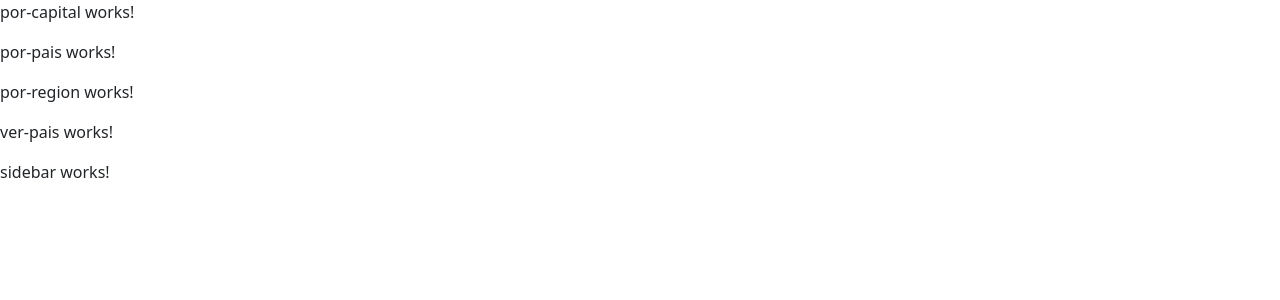
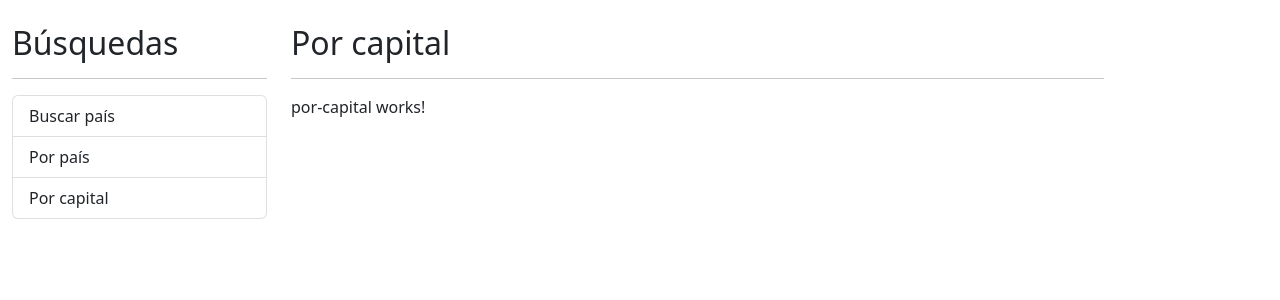
Before and after one commit to m4n50n/angular_intro, an Angular app in the folder 03-paisesApp/: page / in a window 1280 px wide. Shown: the top 300 px of the page. Built offline with nearby package versions, Linux system fonts and the light colour scheme.

Commit message:
Estructura HTML de la aplicacion

```diff
--- a/03-paisesApp/src/app/app.component.html
+++ b/03-paisesApp/src/app/app.component.html
@@ -1,5 +1,19 @@
-<app-por-capital></app-por-capital>
-<app-por-pais></app-por-pais>
-<app-por-region></app-por-region>
-<app-ver-pais></app-ver-pais>
-<app-sidebar></app-sidebar>
+<div class="container row mt-4">
+    <div class="col-3">
+        <h2>Búsquedas</h2>
+        <hr>
+
+        <ul class="list-group">
+            <li class="list-group-item">Buscar país</li>
+            <li class="list-group-item">Por país</li>
+            <li class="list-group-item">Por capital</li>
+        </ul>
+    </div>
+
+    <div class="col"> <!-- Este div ocuparía el tamaño restante (12 - 3 columnas) -->
+        <h2>Por capital</h2>
+        <hr>
+
+        <app-por-capital></app-por-capital>
+    </div>
+</div>
```
